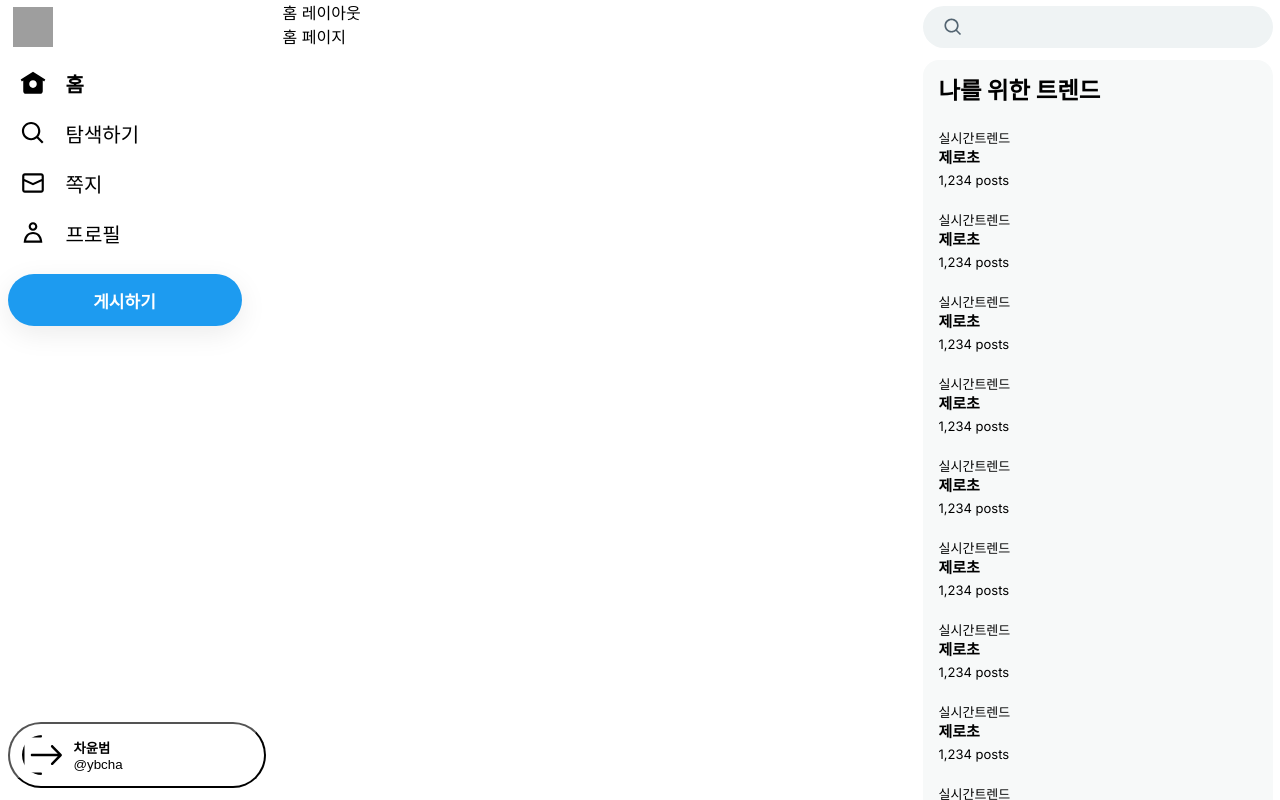
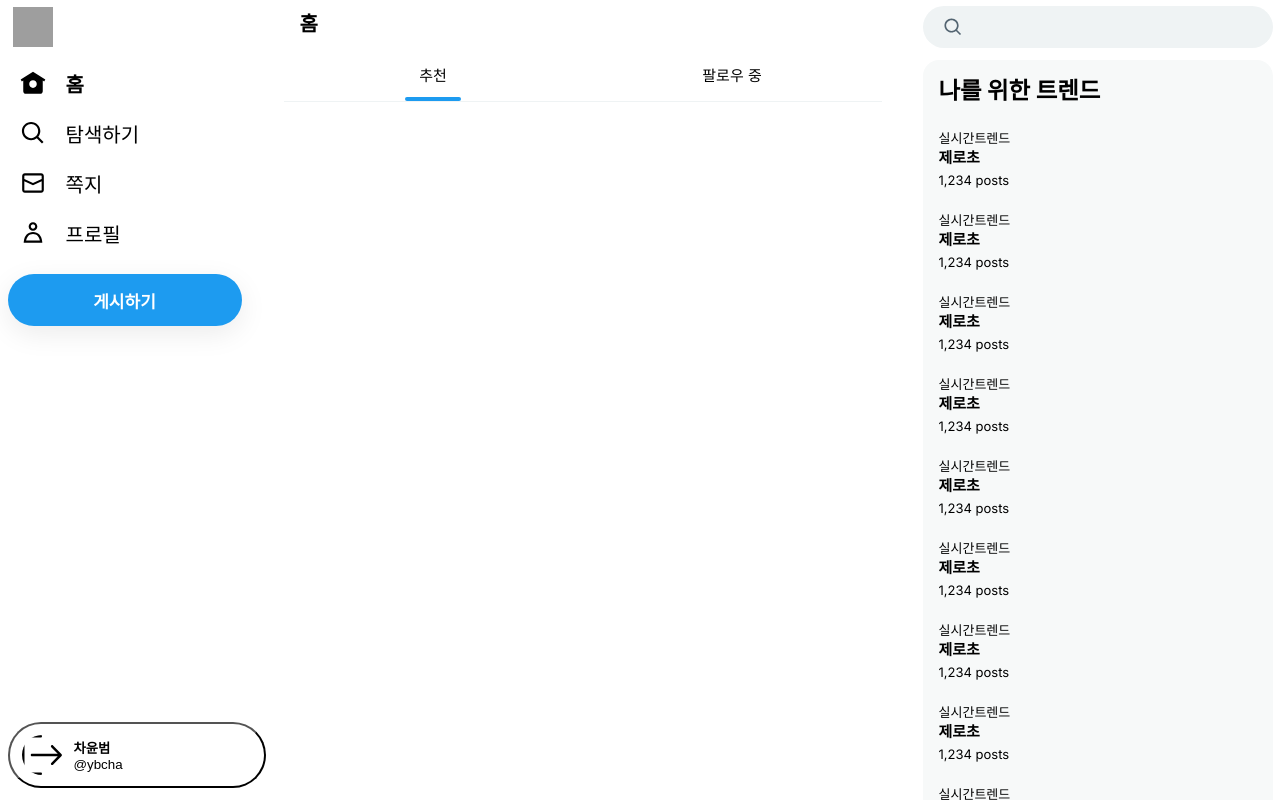
Before and after one commit to uiurihappy/next-sns-clone, a Next.js app: page /home in a window 1280 px wide. Built offline with nearby package versions, Linux system fonts and the light colour scheme; grey boxes are pictures that could not be loaded.

Commit message:
feat: 홈 탭 Context APi 적용 및 추가

```diff
--- /dev/null
+++ b/src/app/(afterlogin)/home/_component/Tab.tsx
@@ -0,0 +1,31 @@
+'use client';
+
+import style from './tab.module.css';
+import { useState } from 'react';
+
+export default function Tab() {
+  const [tab, setTab] = useState('rec');
+
+  const onClickRec = () => {
+    setTab('rec');
+  };
+  const onClickFol = () => {
+    setTab('fol');
+  };
+
+  return (
+    <div className={style.homeFixed}>
+      <div className={style.homeText}>홈</div>
+      <div className={style.homeTab}>
+        {/* tabIndicator css는 말 그대로 지시하는 대상으로 해당 부분에 대한 action을 표현 */}
+        <div onClick={onClickRec}>
+          추천
+          <div className={style.tabIndicator} hidden={tab === 'fol'}></div>
+        </div>
+        <div onClick={onClickFol}>
+          팔로우 중<div className={style.tabIndicator} hidden={tab === 'rec'}></div>
+        </div>
+      </div>
+    </div>
+  );
+}
--- /dev/null
+++ b/src/app/(afterlogin)/home/_component/TabProvider.tsx
@@ -0,0 +1,16 @@
+// 상태 관리를 위한 context API 작성
+'use client';
+
+import { ReactNode, createContext, useState } from 'react';
+
+type Props = { children: ReactNode };
+
+export const TabContext = createContext({ tab: 'rec', setTab: (value: 'rec' | 'fol') => {} });
+export default function TabProvider({ children }: Props) {
+  // 상태, default는 추천
+  const [tab, setTab] = useState('rec');
+
+  // 최적화에 어긋남
+  // 초반부터 지나치게 최적화할 필요는 없음
+  return <TabContext.Provider value={{ tab, setTab }}>{children}</TabContext.Provider>;
+}
--- /dev/null
+++ b/src/app/(afterlogin)/home/_component/tab.module.css
@@ -0,0 +1,59 @@
+.main {
+  width: 600px;
+  border-color: rgb(239, 243, 244);
+  border-right-width: 1px;
+  border-left-width: 1px;
+  border-left-style: solid;
+  border-right-style: solid;
+  display: flex;
+  flex-direction: column;
+  align-items: stretch;
+}
+
+.homeFixed {
+  position: fixed;
+  z-index: 1;
+  width: 598px;
+  background-color: rgba(255, 255, 255, 0.85);
+  /* 뒷 부분 블러처리 */
+  backdrop-filter: blur(12px);
+  border-color: rgb(239, 243, 244);
+  border-bottom-width: 1px;
+  border-bottom-style: solid;
+}
+
+.homeText {
+  font-size: 20px;
+  line-height: 24px;
+  font-weight: bold;
+  padding: 12px 16px;
+}
+
+.homeTab {
+  height: 53px;
+  display: flex;
+}
+
+.homeTab > div {
+  flex: 1;
+  display: flex;
+  align-items: center;
+  justify-content: center;
+  font-size: 15px;
+  cursor: pointer;
+  position: relative;
+}
+.homeTab a:hover {
+  background-color: rgba(15, 20, 25, 0.1);
+}
+
+.tabIndicator {
+  height: 4px;
+  align-self: center;
+  background-color: rgb(29, 155, 240);
+  min-width: 56px;
+  width: 56px;
+  position: absolute;
+  bottom: 0px;
+  border-radius: 9999px;
+}
--- /dev/null
+++ b/src/app/(afterlogin)/home/home.module.css
@@ -0,0 +1,11 @@
+.main {
+  width: 600px;
+  border-color: rgb(239, 243, 244);
+  border-right-width: 1px;
+  border-left-width: 1px;
+  border-left-style: solid;
+  border-right-style: solid;
+  display: flex;
+  flex-direction: column;
+  align-items: stretch;
+}
--- a/src/app/(afterlogin)/home/layout.tsx
+++ /dev/null
@@ -1,14 +0,0 @@
-import { ReactNode } from 'react';
-
-type Props = {
-  children: ReactNode;
-};
-
-export default async function HomeLayout({ children }: Props) {
-  return (
-    <div>
-      홈 레이아웃
-      {children}
-    </div>
-  );
-}
--- a/src/app/(afterlogin)/home/page.tsx
+++ b/src/app/(afterlogin)/home/page.tsx
@@ -1,3 +1,31 @@
+import TabProvider from './_component/TabProvider';
+import style from './home.module.css';
+import Tab from '@/app/(afterlogin)/home/_component/Tab';
+
 export default function Home() {
-  return <main>홈 페이지</main>;
+  return (
+    /*
+      main 태그와 TabProvider의 위치는 바껴도 된다. 그러나 왜?
+      Context 사용 여부가 달라진다.
+    */
+    <main className={style.main}>
+      {/* 탭의 상태가 아래 모든 Post, PostFrom에 영향을 끼치고 싶어한다. (공통 분모) */}
+      <TabProvider>
+        <Tab />
+        {/* <PostForm />
+        <Post />
+        <Post />
+        <Post />
+        <Post />
+        <Post />
+        <Post />
+        <Post />
+        <Post />
+        <Post />
+        <Post />
+        <Post />
+        <Post /> */}
+      </TabProvider>
+    </main>
+  );
 }
```
Also changed, not shown: src/app/(afterlogin)/_component/Post.tsx (added), src/app/(afterlogin)/_component/post.module.css (added), src/app/(afterlogin)/home/_component/PostForm.tsx (added), src/app/(afterlogin)/home/_component/postForm.module.css (added).
